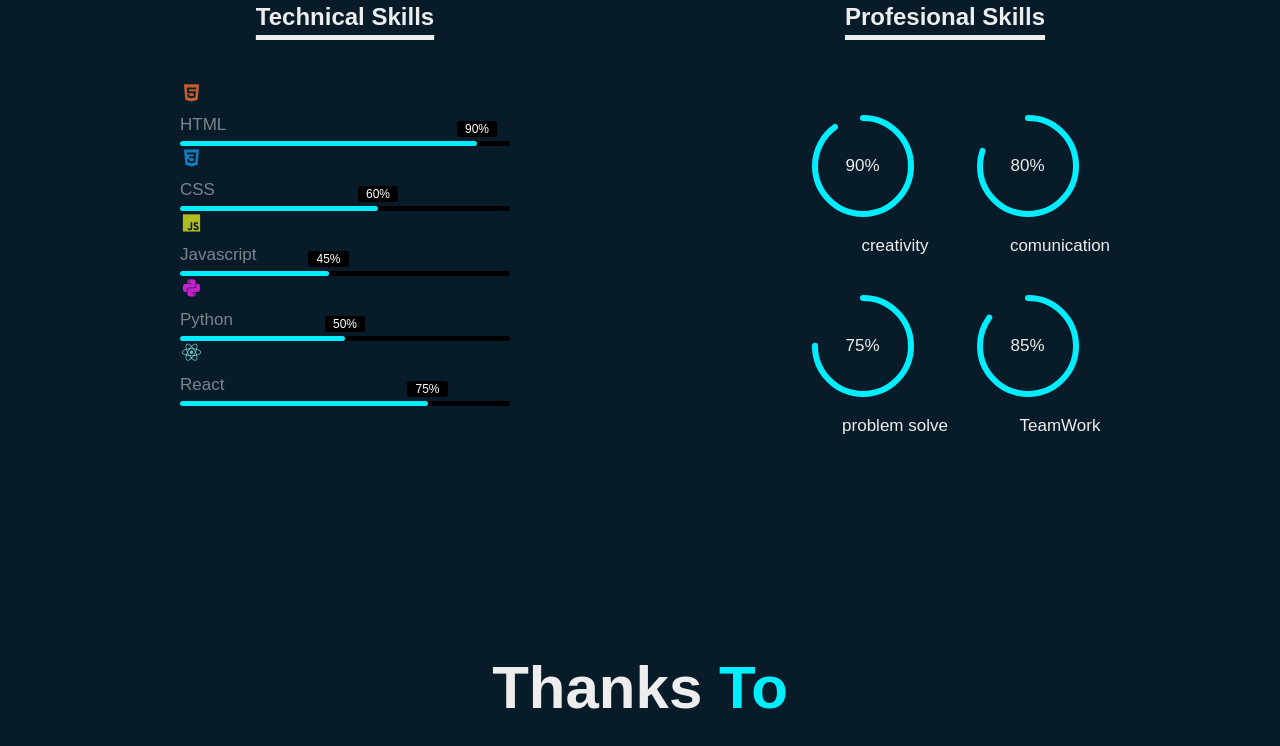
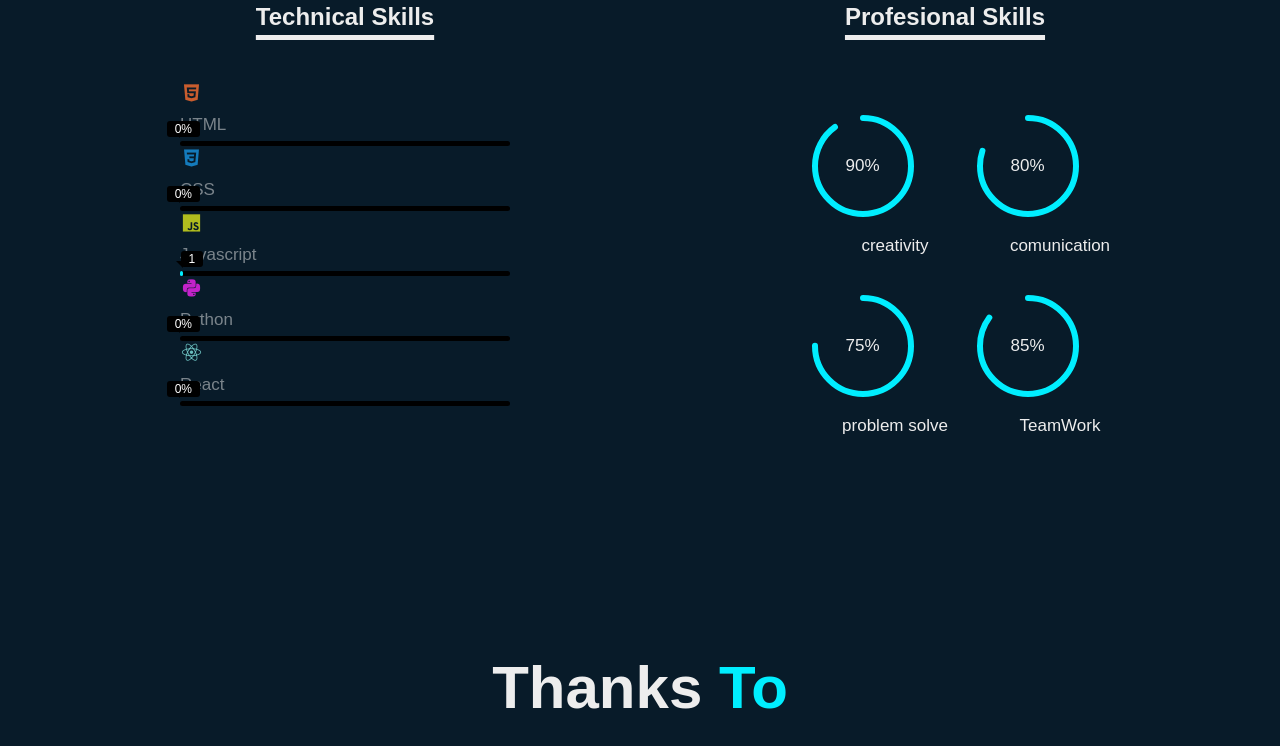
Before and after one commit to Slnckyami/Kyami-repo, a plain HTML site: page index.html in a window 1280 px wide. Shown: the part 2638-3384 px from the top of the page. Drawn offline with nearby package versions, Linux system fonts and the light colour scheme.

Commit message:
Update style.css

```diff
--- a/style.css
+++ b/style.css
@@ -321,27 +321,27 @@ section{
 
 
 .progress-line.html span {
-    width: 90%;
+    width: 0%;
 }
 
 /* Progress untuk CSS */
 .Technical-bars .bar .progress-line.css span {
-    width: 60%;
+    width: 0%;
 }
 
 /* Progress untuk Javascript */
 .Technical-bars .bar .progress-line.javascript span {
-    width: 45%;
+    width: 1%;
 }
 
 /* Progress untuk Python */
 .Technical-bars .bar .progress-line.python span {
-    width: 50%;
+    width: 0%;
 }
 
 /* Progress untuk React */
 .Technical-bars .bar .progress-line.react span {
-    width: 75%;
+    width: 0%;
 }
 
 .Technical-bars .bar .progress-line span::after{
@@ -357,19 +357,19 @@ section{
     opacity: 0;
 }
 .Technical-bars .bar .progress-line.html span::after{
-    content: "90%";
+    content: "0%";
 }
 .Technical-bars .bar .progress-line.css span::after{
-    content: "60%";
+    content: "0%";
 }
 .Technical-bars .bar .progress-line.javascript span::after{
-    content: "45%";
+    content: "1";
 }
 .Technical-bars .bar .progress-line.python span::after{
-    content: "50%";
+    content: "0%";
 }
 .Technical-bars .bar .progress-line.react span::after{
-    content: "75%";
+    content: "0%";
 }
 .Technical-bars .bar .progress-line span::before{
     content: "";
```
